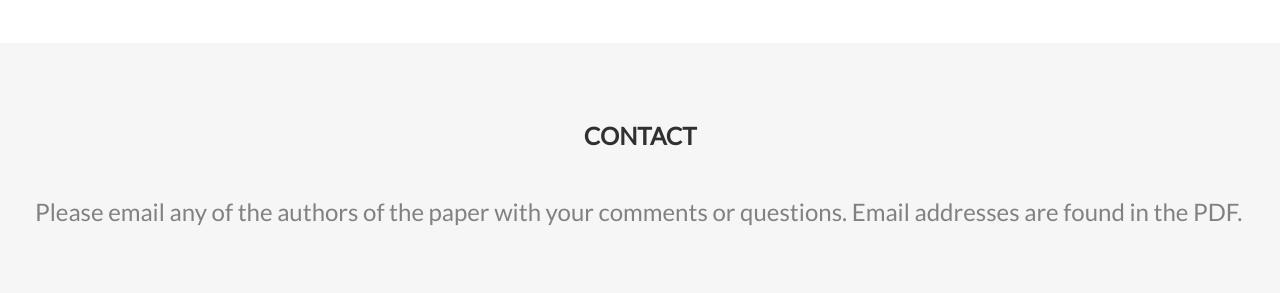
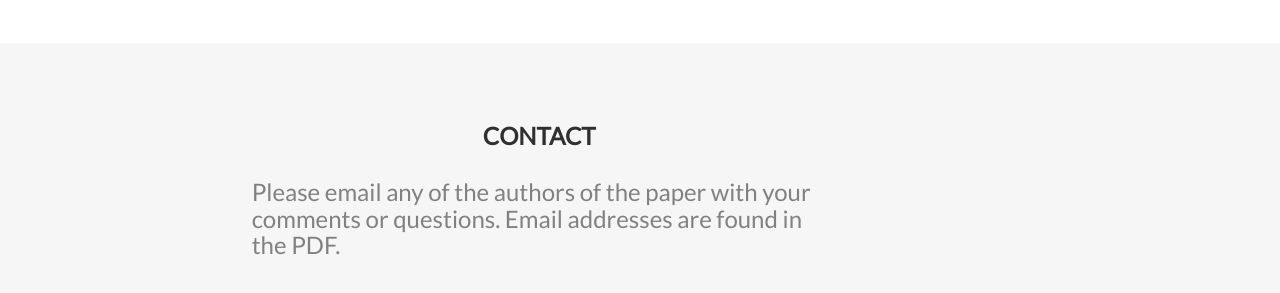
Before and after one commit to kushalkafle/vaw_dataset, a plain HTML site: page index.html in a window 1280 px wide. Shown: the part 665-958 px from the top of the page. Drawn offline with nearby package versions, Linux system fonts and the light colour scheme.

Commit message:
Update index.html

```diff
--- a/index.html
+++ b/index.html
@@ -231,11 +231,12 @@
 
 <!-- Container (Contact Section) -->
 <div id="contact" class="container-fluid bg-grey">
-  <h2 class="text-center">CONTACT</h2>
-  <div class="row">
-    <h3> Please email any of the authors of the paper with your comments or questions. Email addresses are found in the PDF.</h3>
+    <div class="row">
+      <div class="col-sm-6 col-sm-offset-2">
+        <h2 class="text-center">CONTACT</h2>
+        <h3> Please email any of the authors of the paper with your comments or questions. Email addresses are found in the PDF.</h3>
+      </div>
     </div>
-  </div>
 </div>
 
 
```
